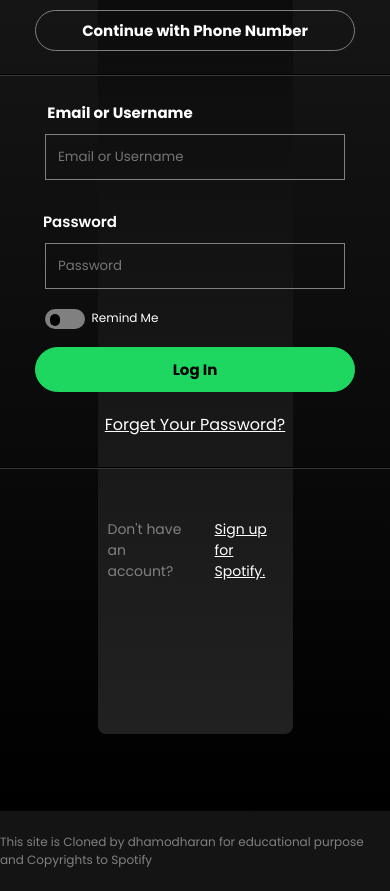
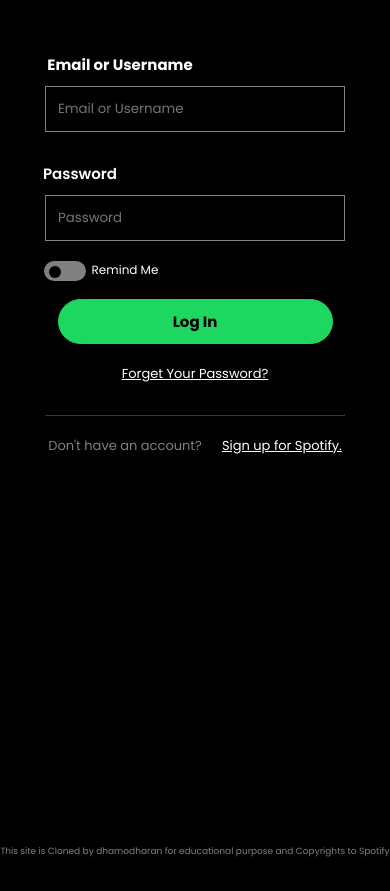
Before and after one commit to dhamo27/spoti-fy-clone, a plain HTML site: page index.html in a window 390 px wide. Shown: the part 565-1456 px from the top of the page. Drawn offline with Linux system fonts and the light colour scheme.

Commit message:
Update style.css

```diff
--- a/style.css
+++ b/style.css
@@ -256,3 +256,111 @@
             font-size: 12px;
             color: grey;
         }
+
+        @media only screen and (max-width: 768px){
+            .main-container{
+                background-image: linear-gradient(black, black);
+                height: 150vh;
+                display: flex;
+                flex-wrap: wrap;
+                justify-content: center;
+
+
+            }
+            .container{
+
+                background-color: black;
+                height: 120vh;
+                width: 100%;
+                border-radius: 8px;
+                background-image: linear-gradient(black,black);
+                display: block;
+                }
+
+                .form3{
+
+                    display: flex;
+                    justify-content: center;
+                    font-size: 14px;
+                    position: relative;
+                    top: 210px;
+
+
+                }
+                .button1{
+                    background-color: grey;
+                    width: 42px;
+                    height: 20px;
+                    border-radius: 200px;
+                    cursor: pointer;
+                    position: relative;
+
+                    transition: 0.2s;
+                }
+                .button1::before{
+                    position: absolute;
+                    content: '';
+                    background-color: black;
+                    width: 12px;
+                    height: 12px;
+                    border-radius: 200px;
+                    margin: 5px;
+                    transition: 0.2s;
+
+                }
+                .footer{
+                    background-color: rgb(0, 0, 0);
+                height: 80px;
+
+                    }
+                    .footer p{
+                        font-size: 9px;
+                        color: grey;
+                    }
+                    .form1 h1{
+                        color: white;
+                        position: relative;
+                        top: 1px;
+                        left: 8px;
+
+                    }
+                .form1 button{
+                    position: relative;
+                    top: 20px;
+
+
+                }
+                .form1 hr{
+                    position: relative;
+                    top: 100px;
+                    width: 300px;
+                    border: 0.1em inset rgb(57, 56, 56);
+                    border-width: 1px;
+                    }
+                    .form2 hr{
+                        position: relative;
+                        top: 200px;
+                        width: 300px;
+                        border: 0.1em inset rgb(57, 56, 56);
+                        border-width: 1px;
+                        }
+                        .form2 button{
+                            width: 275px;
+                        }
+                        .form3 p,a{
+                            font-size: 13px;
+                                                }
+        }
+        @media  screen and (max-width: 1200px) {
+            .form3{
+
+                display: flex;
+                justify-content: center;
+                font-size: 14px;
+                position: relative;
+                top: 200px;
+
+
+            }
+
+        }
```
